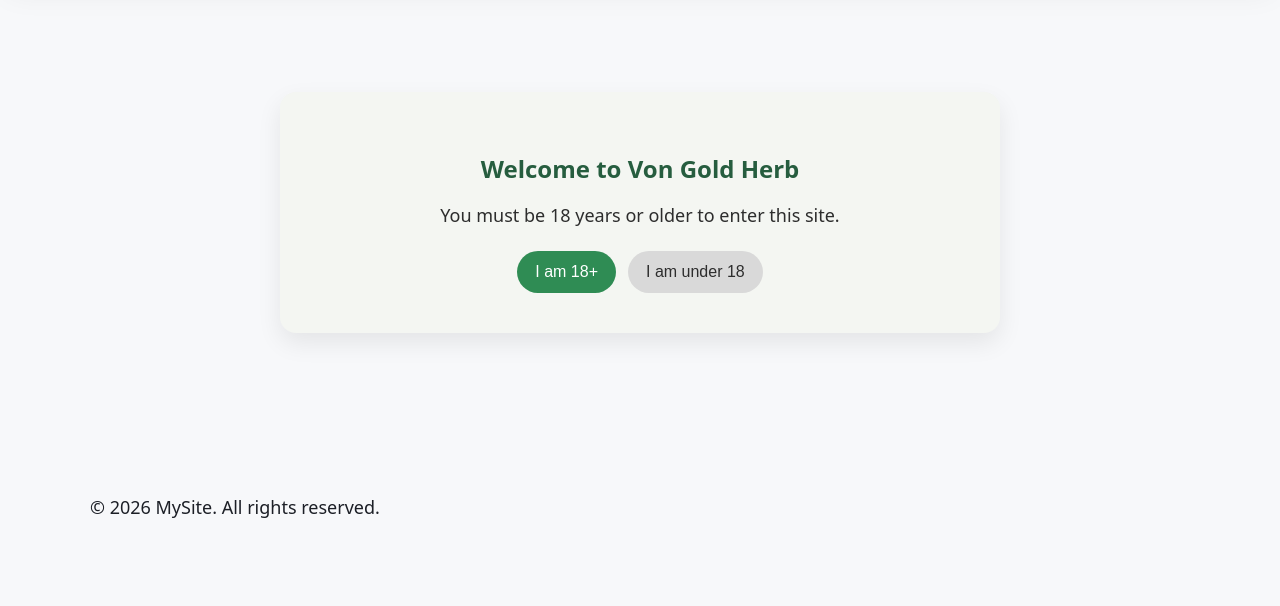
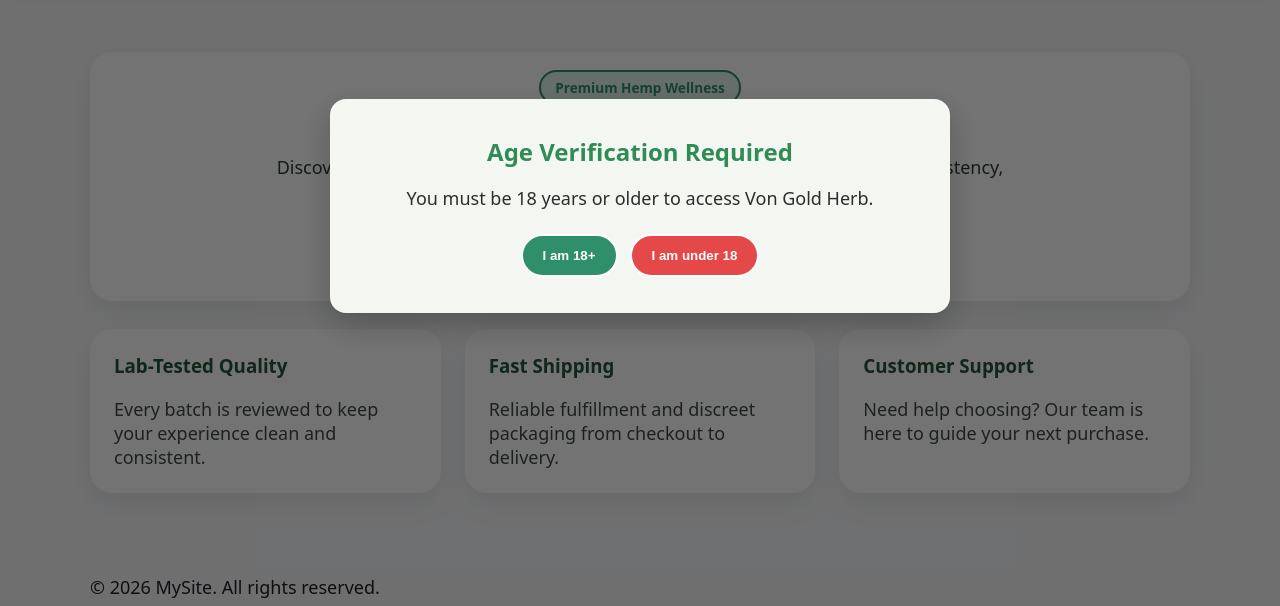
Before and after one commit to Graeza/vgh, a Django app: page / in a window 1280 px wide. Shown: the part 194-800 px from the top of the page. Run offline with Django 4.2, Linux system fonts and the light colour scheme.

Commit message:
Redesign homepage with modal age gate and green theme

```diff
--- a/products/static/products/css/app.css
+++ b/products/static/products/css/app.css
@@ -4,40 +4,32 @@ body {
 }
 
 h2 {
-    color: #48a269;
+    color: #2f8c54;
 }
 
 p {
     font-size: 18px;
 }
 
-
-.age-gate {
-    max-width: 640px;
-    margin: 80px auto;
-    padding: 40px;
-    background: #f4f6f2;
-    border-radius: 16px;
+.home-hero {
+    margin-top: 40px;
     text-align: center;
-    box-shadow: 0 10px 25px rgba(0, 0, 0, 0.08);
+    padding: 48px;
+    background: linear-gradient(135deg, #e9f6ee 0%, #f7fbf8 100%);
 }
 
-.age-gate h1 {
-    color: #265d3f;
-    margin-bottom: 12px;
+.home-hero h1 {
+    margin: 10px 0 14px;
+    color: #1f4f35;
 }
 
-.age-gate p {
-    color: #2d2d2d;
+.home-hero p {
+    max-width: 760px;
+    margin: 0 auto;
+    color: #2b3a32;
 }
 
-.age-gate__error {
-    margin-top: 20px;
-    color: #a63232;
-    font-weight: 700;
-}
-
-.age-gate__actions {
+.home-hero__actions {
     margin-top: 24px;
     display: flex;
     gap: 12px;
@@ -45,22 +37,65 @@ p {
     flex-wrap: wrap;
 }
 
-.age-gate__btn {
-    border: 0;
-    border-radius: 999px;
-    padding: 12px 18px;
-    font-size: 16px;
-    cursor: pointer;
+.home-highlights {
+    margin-top: 28px;
 }
 
-.age-gate__btn--enter {
-    background: #2f8c54;
-    color: #fff;
+.home-highlights .card h3 {
+    margin-top: 0;
+    color: #22563a;
 }
 
-.age-gate__btn--exit {
-    background: #d9d9d9;
+.home-highlights .card p {
+    margin-bottom: 0;
+    color: #3e4a44;
+}
+
+.age-gate-modal {
+    position: fixed;
+    inset: 0;
+    background: rgba(0, 0, 0, 0.55);
+    display: none;
+    align-items: center;
+    justify-content: center;
+    z-index: 999;
+    padding: 18px;
+}
+
+.age-gate-modal.is-open {
+    display: flex;
+}
+
+.age-gate-modal__card {
+    width: min(560px, 100%);
+    background: #f4f6f2;
+    border-radius: 16px;
+    text-align: center;
+    box-shadow: 0 12px 32px rgba(0, 0, 0, 0.22);
+    padding: 36px 30px;
+}
+
+.age-gate-modal__card h2 {
+    margin-top: 0;
+    margin-bottom: 10px;
+}
+
+.age-gate-modal__card p {
     color: #2d2d2d;
+}
+
+.age-gate-modal__error {
+    margin-top: 18px;
+    color: #a63232;
+    font-weight: 700;
+}
+
+.age-gate-modal__actions {
+    margin-top: 24px;
+    display: flex;
+    gap: 12px;
+    justify-content: center;
+    flex-wrap: wrap;
 }
 
 .cart-header-row {
--- a/products/static/products/css/ui.css
+++ b/products/static/products/css/ui.css
@@ -16,10 +16,10 @@
   /* Colors */
   --bg: #f7f8fa;              /* Soft neutral white */
   --card: #ffffff;           /* Clean card surface */
-  --primary: #fc5d5d;         /* Your red (kept as-is) */
-  --primary-soft: #ffe3e3;    /* Soft red tint for hovers */
-  --gold: #d4a63a;            /* Muted premium gold */
-  --gold-soft: #f7edd1;       /* Soft gold background */
+  --primary: #2f8c54;         /* Primary brand green */
+  --primary-soft: #e2f4e9;    /* Soft green tint for hovers */
+  --gold: #4f9c64;            /* Updated accent green */
+  --gold-soft: #e7f5ea;       /* Soft green accent background */
   --success: #2f8f6b;         /* Calm, modern green */
   --success-soft: #dff3ea;    /* Soft success background */
   --text: #1c1f26;            /* Soft black (better than pure black) */
--- a/products/views.py
+++ b/products/views.py
@@ -78,7 +78,10 @@ def home(request):
         request.session['age_verified'] = False
         age_denied = True
 
-    context = {'age_denied': age_denied}
+    context = {
+        'age_denied': age_denied,
+        'show_age_gate': not request.session.get('age_verified', False),
+    }
     return render(request, 'home.html', context)
 
 
--- a/templates/home.html
+++ b/templates/home.html
@@ -1,20 +1,83 @@
 {% extends 'main.html' %}
 
-{% block title %}Welcome | Age Verification{% endblock %}
+{% block title %}Welcome | Von Gold Herb{% endblock %}
 
 {% block content %}
-<section class="age-gate">
-    <h1>Welcome to Von Gold Herb</h1>
-    <p>You must be 18 years or older to enter this site.</p>
+<section class="home-hero card">
+    <span class="pill pill-secondary">Premium Hemp Wellness</span>
+    <h1>Elevate Your Routine with Von Gold Herb</h1>
+    <p>
+        Discover carefully curated flower and infused products crafted for quality, consistency,
+        and an elevated daily ritual.
+    </p>
+    <div class="home-hero__actions">
+        <a href="{% url 'products-list' %}" class="btn btn-secondary">Shop Products</a>
+        <a href="{% url 'products-list' %}" class="btn btn-soft">Explore Collections</a>
+    </div>
+</section>
 
-    {% if age_denied %}
-    <p class="age-gate__error">Sorry, you must be at least 18 to continue.</p>
-    {% endif %}
+<section class="home-highlights grid-3">
+    <article class="card">
+        <h3>Lab-Tested Quality</h3>
+        <p>Every batch is reviewed to keep your experience clean and consistent.</p>
+    </article>
+    <article class="card">
+        <h3>Fast Shipping</h3>
+        <p>Reliable fulfillment and discreet packaging from checkout to delivery.</p>
+    </article>
+    <article class="card">
+        <h3>Customer Support</h3>
+        <p>Need help choosing? Our team is here to guide your next purchase.</p>
+    </article>
+</section>
 
-    <form method="post" class="age-gate__actions">
-        {% csrf_token %}
-        <button type="submit" name="is_of_age" value="yes" class="age-gate__btn age-gate__btn--enter">I am 18+</button>
-        <button type="submit" name="is_of_age" value="no" class="age-gate__btn age-gate__btn--exit">I am under 18</button>
-    </form>
-</section>
+{% if show_age_gate %}
+<div id="ageGateModal" class="age-gate-modal" role="dialog" aria-modal="true" aria-labelledby="ageGateTitle">
+    <div class="age-gate-modal__card">
+        <h2 id="ageGateTitle">Age Verification Required</h2>
+        <p>You must be 18 years or older to access Von Gold Herb.</p>
+
+        {% if age_denied %}
+        <p class="age-gate-modal__error">Sorry, you must be at least 18 to continue.</p>
+        {% endif %}
+
+        <form method="post" id="ageGateForm" class="age-gate-modal__actions">
+            {% csrf_token %}
+            <input type="hidden" name="is_of_age" id="ageGateInput" value="">
+            <button type="button" id="ageConfirmBtn" class="btn btn-secondary">I am 18+</button>
+            <button type="button" id="ageDenyBtn" class="btn btn-danger">I am under 18</button>
+        </form>
+    </div>
+</div>
+{% endif %}
 {% endblock %}
+
+{% block scripts %}
+{% if show_age_gate %}
+<script>
+(function () {
+    const modal = document.getElementById('ageGateModal');
+    const form = document.getElementById('ageGateForm');
+    const input = document.getElementById('ageGateInput');
+    const confirmBtn = document.getElementById('ageConfirmBtn');
+    const denyBtn = document.getElementById('ageDenyBtn');
+
+    if (!modal || !form || !input || !confirmBtn || !denyBtn) {
+        return;
+    }
+
+    modal.classList.add('is-open');
+
+    confirmBtn.addEventListener('click', function () {
+        input.value = 'yes';
+        form.submit();
+    });
+
+    denyBtn.addEventListener('click', function () {
+        input.value = 'no';
+        form.submit();
+    });
+})();
+</script>
+{% endif %}
+{% endblock %}
--- a/templates/main.html
+++ b/templates/main.html
@@ -25,5 +25,6 @@
         </div>
     </footer>
 
+    {% block scripts %}{% endblock %}
 </body>
 </html>
```
